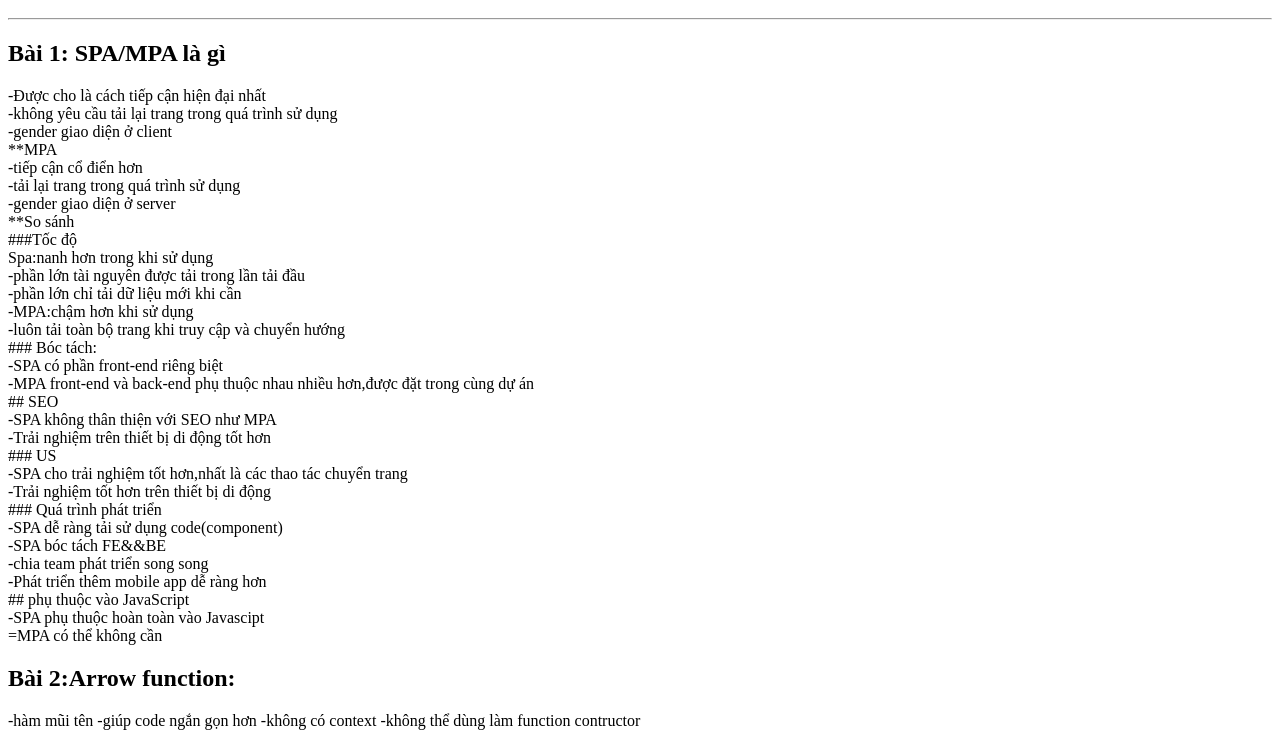
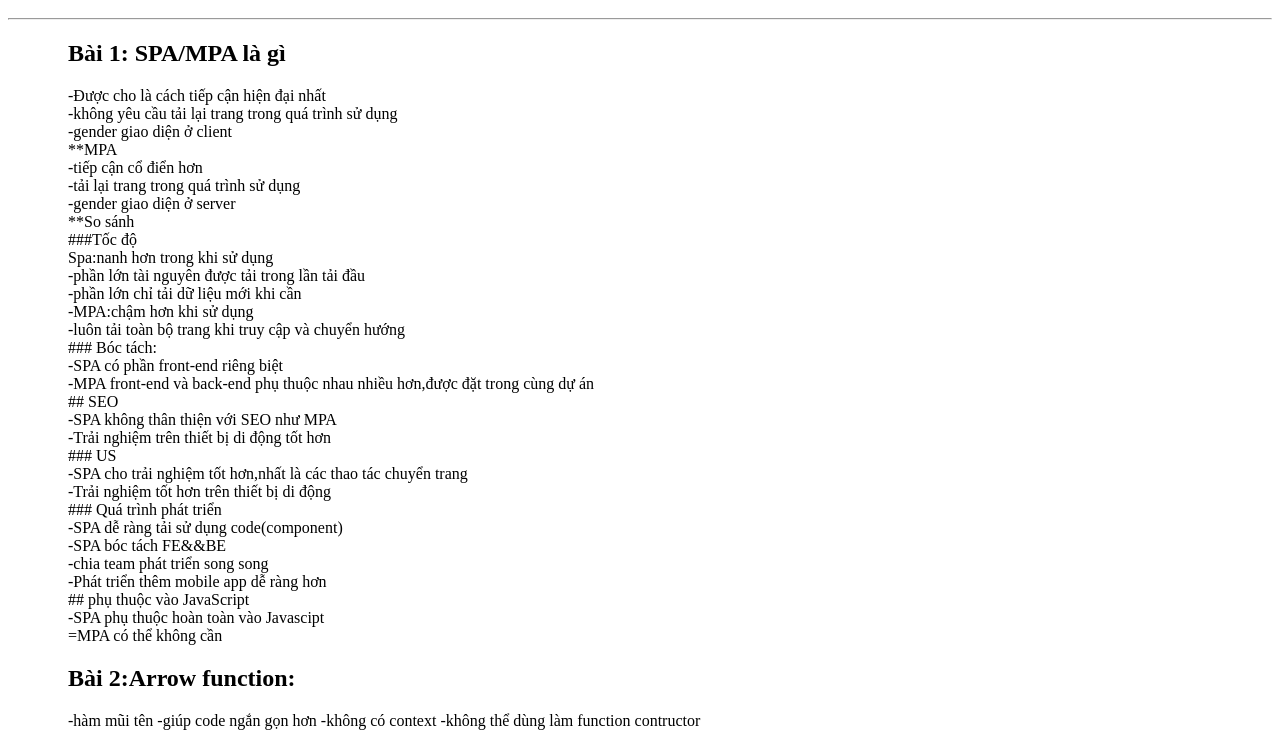
Before and after one commit to TrungDuc9998/TrungDuc9998-myblog, a plain HTML site: page index.html in a window 1280 px wide. Shown: the part 48-795 px from the top of the page. Drawn offline with Linux system fonts and the light colour scheme.

Commit message:
Update index.html

```diff
--- a/index.html
+++ b/index.html
@@ -1,6 +1,6 @@
 <h1 style="text-align:center">Reac JS</h1>
 <hr>
-
+<div style="margin-left:60px">
     <h2>Bài 1: SPA/MPA là gì</h2>
     -Được cho là cách tiếp cận hiện đại nhất
     <br>
@@ -96,3 +96,4 @@ var course={
     }
     var {name,price}=course;
     conslog(course);
+</div>
```
Lines whose indentation alone changed are shown as unchanged.
